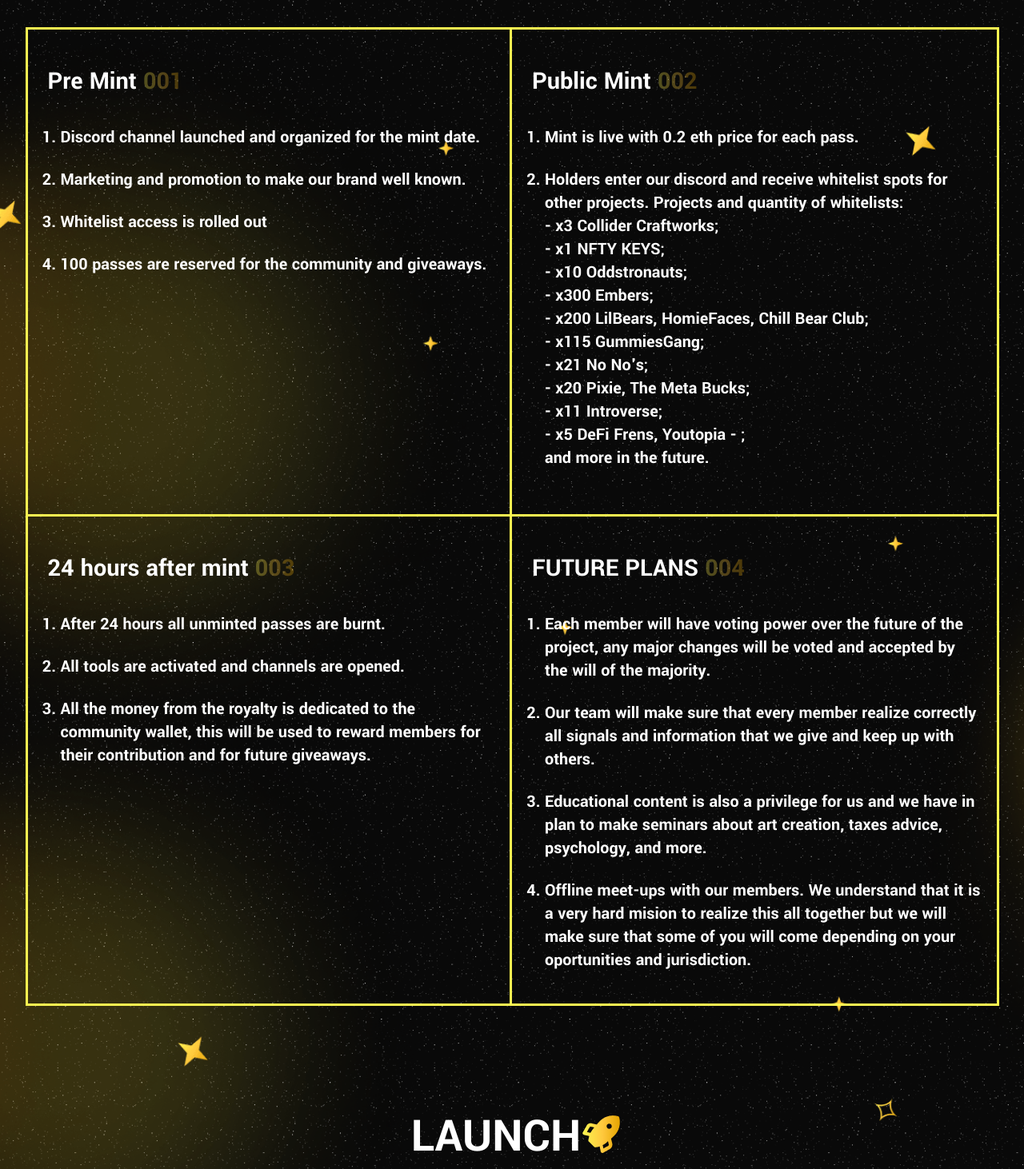
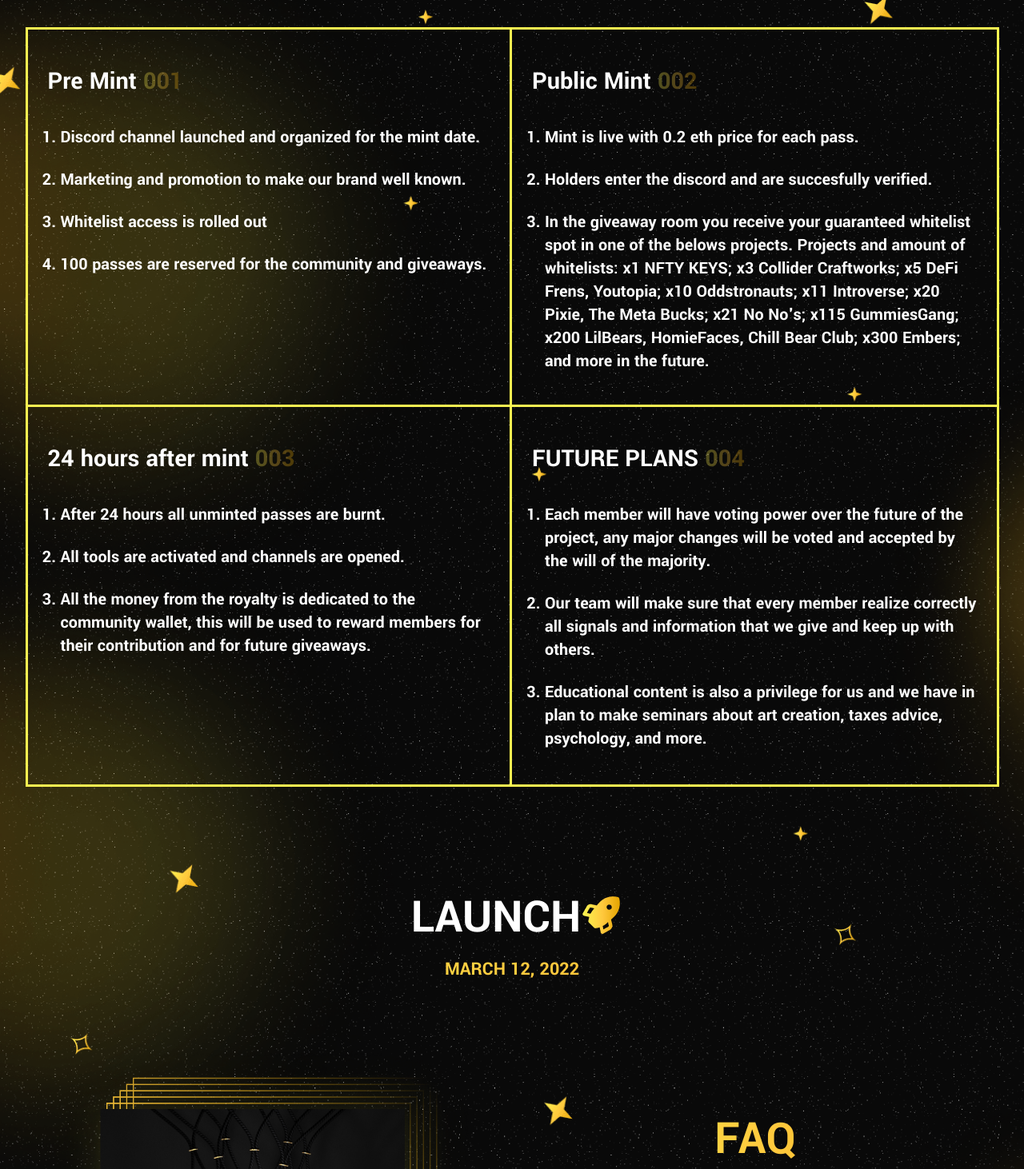
Before and after one commit to stefanspinu/yrons_alpha, a Django app: page / in a window 1280 px wide. Shown: the part 3400-4862 px from the top of the page at 80% size. Run offline with Django 4.2, Linux system fonts and the light colour scheme; some libraries are stand-ins or nearby versions.

Commit message:
modified roadmap

```diff
--- a/main/templates/index.html
+++ b/main/templates/index.html
@@ -200,17 +200,8 @@
               <div class="block-roadmap__body">
                 <ol>
                   <li>Mint is live with 0.2 eth price for each pass.</li>
-                  <li>Holders enter our discord and receive whitelist spots for other projects. Projects and quantity of whitelists:
-                    <div>- x3 Collider Craftworks;</div>
-                    <div>- x1 NFTY KEYS;</div>
-                    <div>- x10 Oddstronauts;</div>
-                    <div>- x300 Embers;</div>
-                    <div>- x200 LilBears, HomieFaces, Chill Bear Club;</div>
-                    <div>- x115 GummiesGang;</div>
-                    <div>- x21 No No's;</div>
-                    <div>- x20 Pixie, The Meta Bucks;</div>
-                    <div>- x11 Introverse;</div>
-                    <div>- x5 DeFi Frens, Youtopia - ;</div>
+                  <li>Holders enter the discord and are succesfully verified.</li>
+                  <li> In the giveaway room you receive your guaranteed whitelist spot in one of the belows projects. Projects and amount of whitelists: x1 NFTY KEYS; x3 Collider Craftworks; x5 DeFi Frens, Youtopia; x10 Oddstronauts; x11 Introverse; x20 Pixie, The Meta Bucks; x21 No No's; x115 GummiesGang; x200 LilBears, HomieFaces, Chill Bear Club; x300 Embers;
                     and more in the future.
                   </li>
                 </ol>
@@ -239,7 +230,7 @@
                   <li>Each member will have voting power over the future of the project, any major changes will be voted and accepted by the will of the majority.</li>
                   <li>Our team will make sure that every member realize correctly all signals and information that we give and keep up with others.</li>
                   <li>Educational content is also a privilege for us and we have in plan to make seminars about art creation, taxes advice, psychology, and more.</li>
-                  <li>Offline meet-ups with our members. We understand that it is a very hard mision to realize this all together but we will make sure that some of you will come depending on your oportunities and jurisdiction.</li>
+                  <!-- <li>Offline meet-ups with our members. We understand that it is a very hard mision to realize this all together but we will make sure that some of you will come depending on your oportunities and jurisdiction.</li> -->
                 </ol>
               </div>
             </div>
```
